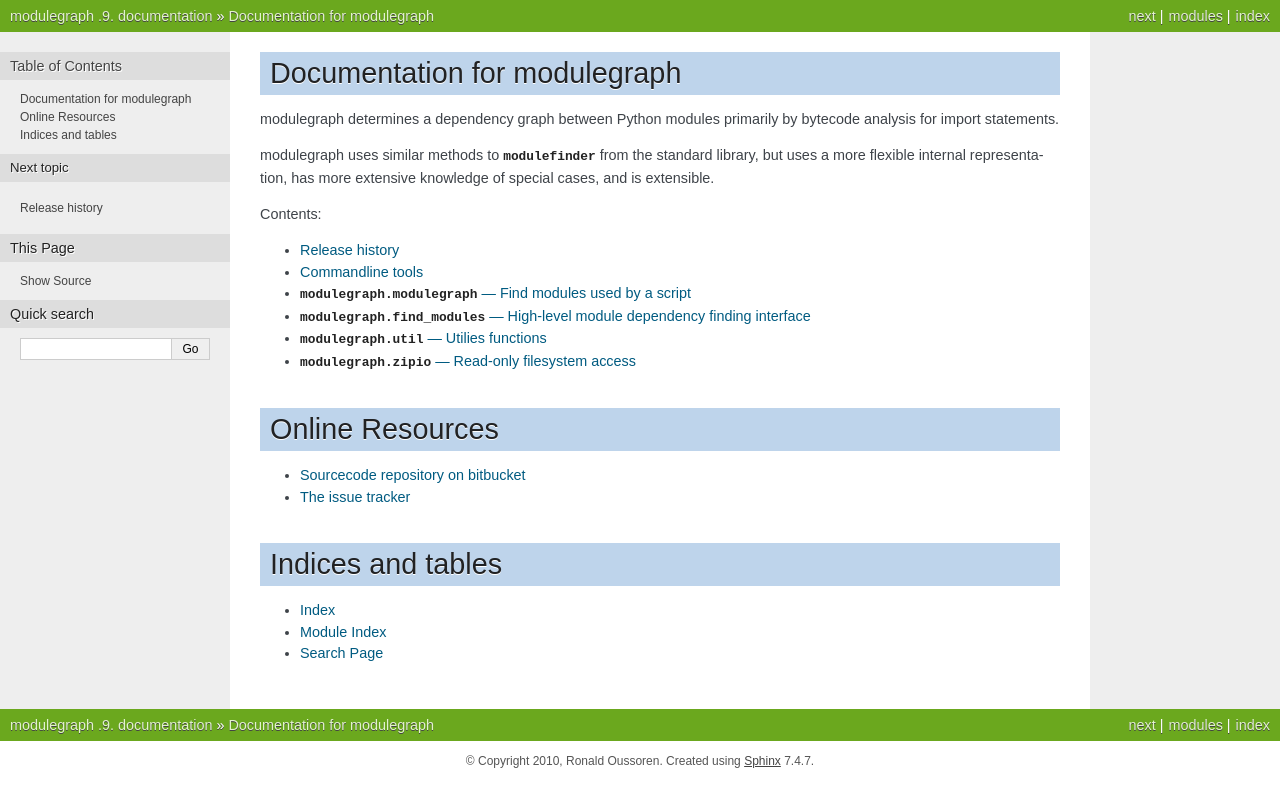
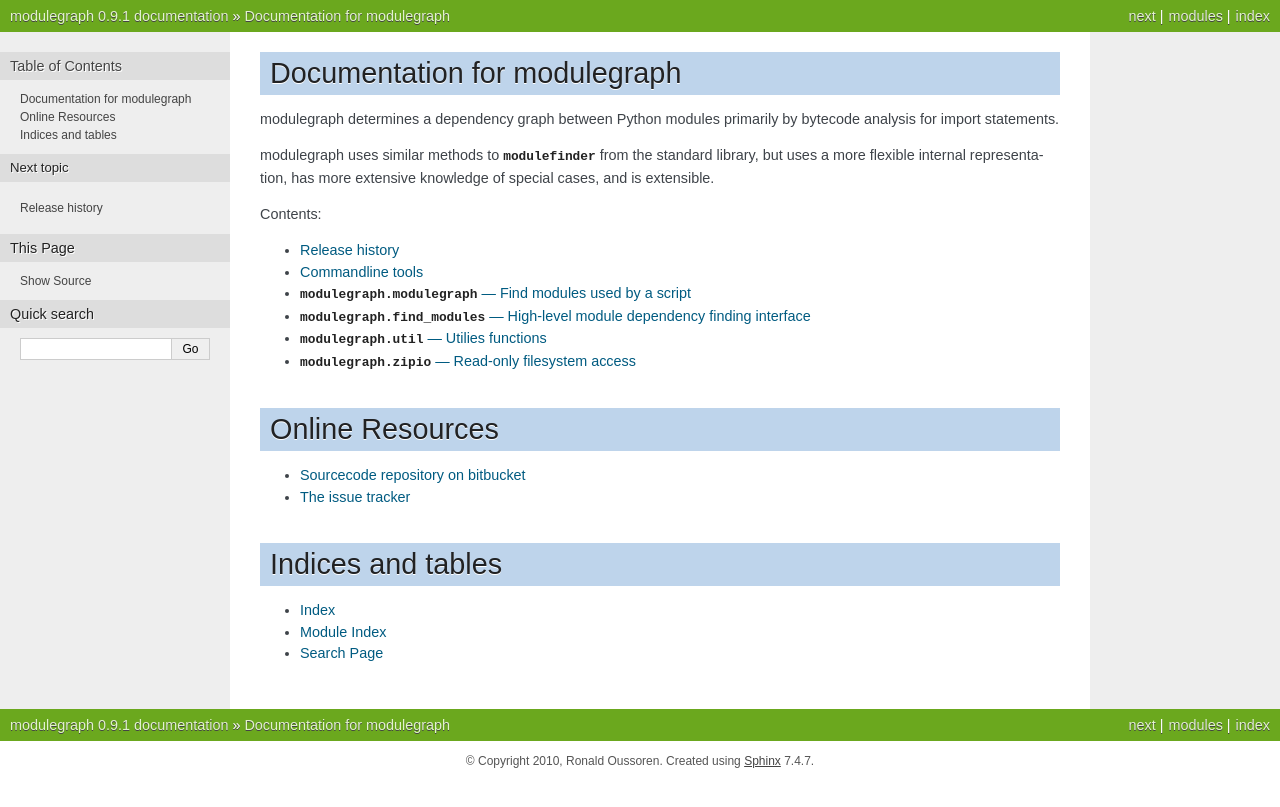
Before and after one commit to ronaldoussoren/modulegraph, a Sphinx documentation site: the page built from doc/index.rst, in a window 1280 px wide. Shown: the top 807 px of the page. Built offline with Sphinx 7.4.7, drawn with Linux system fonts in a browser that asks for light colours; pages that are not in the unit, such as notebooks, are missing from menus; some of the changed lines change nothing that is shown.

Commit message:
Fix small issue in version number extraction in the sphinx configuration

```diff
--- a/doc/conf.py
+++ b/doc/conf.py
@@ -19,7 +19,7 @@ def get_version():
         'setup.cfg')
     for ln in open(fn):
         if ln.startswith('version'):
-            version = ln.split('=')[-1].strip()[1:-1]
+            version = ln.split('=')[-1].strip()
             return version
 
 
```
